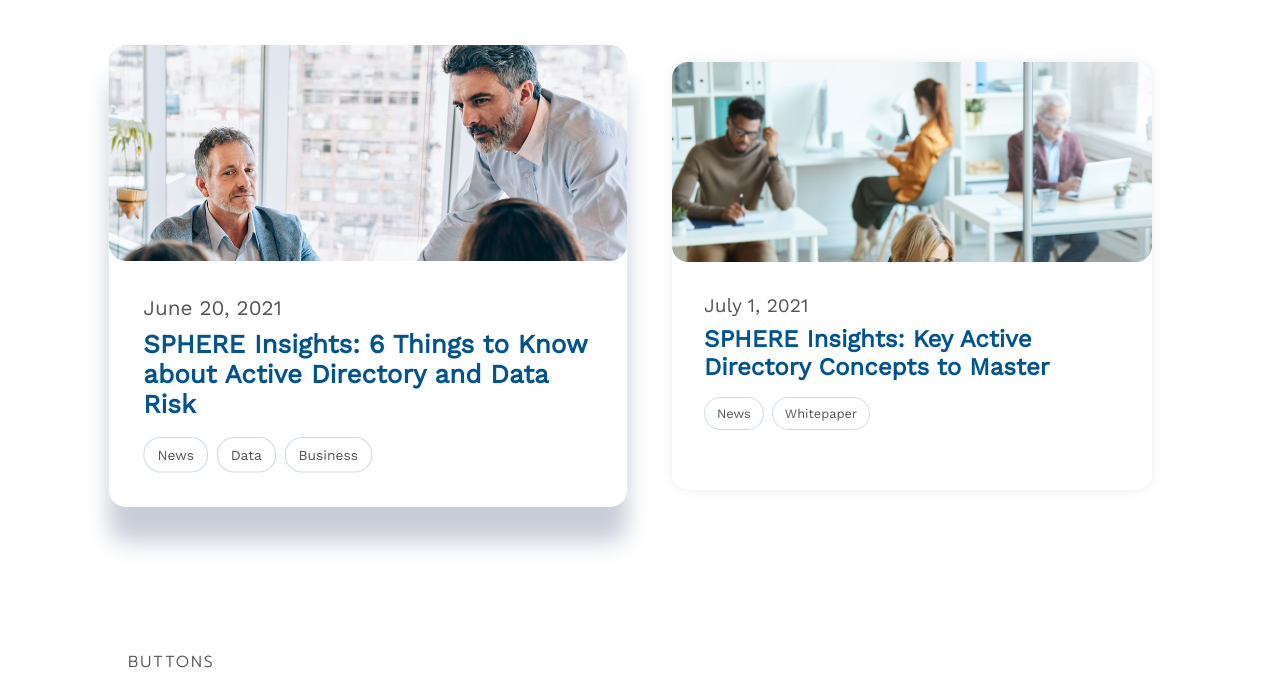
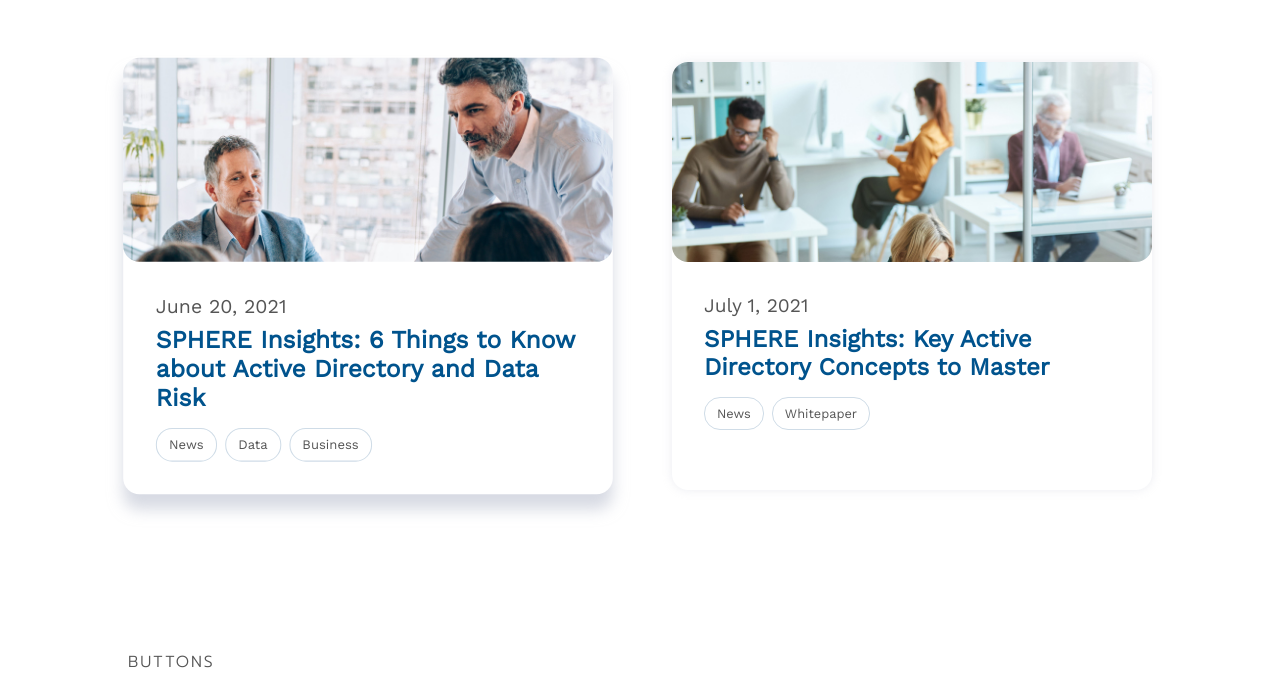
Before and after one commit to Ayeteejay/sphere, a Gatsby site: page / in a window 1280 px wide. In both pictures the pointer is over the element 368 px from the left and 854 px from the top of the page. Shown: the part 578-1254 px from the top of the page. Built offline with nearby package versions, Linux system fonts and the light colour scheme; Gatsby itself is replaced by a stand-in of ours.

Commit message:
Updating SASS

```diff
--- a/src/styles/styles.scss
+++ b/src/styles/styles.scss
@@ -178,7 +178,7 @@
   background: $white;
   -webkit-box-shadow: 0px 0px 10px 0px rgba(189, 193, 209, 0.3);
   box-shadow: 0px 0px 10px 0px rgba(189, 193, 209, 0.3);
-  transition: all 200ms ease-in-out;
+  transition: all 400ms ease-in-out;
   .image-segment {
     background-size: cover;
     background-repeat: no-repeat;
@@ -200,9 +200,9 @@
     }
   }
   &:hover {
-    transform: scale(1.08);
-    -webkit-box-shadow: 0px 32px 21px 0px rgba(189, 193, 209, 0.81);
-    box-shadow: 0px 32px 21px 0px rgba(189, 193, 209, 0.81);
+    transform: scale(1.02);
+    -webkit-box-shadow: 0px 15px 15px 0px rgba(189, 193, 209, 0.6);
+    box-shadow: 0px 15px 15px 0px rgba(189, 193, 209, 0.6);
   }
 }
 
```
